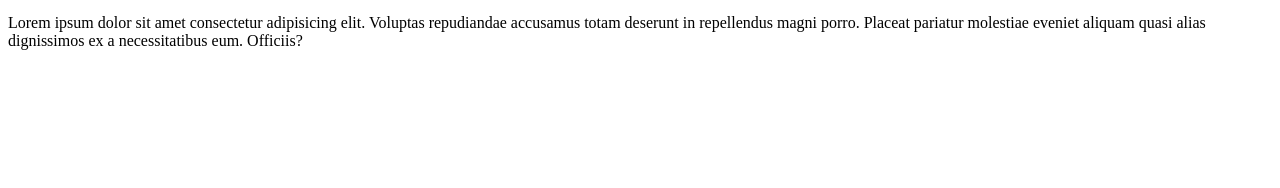
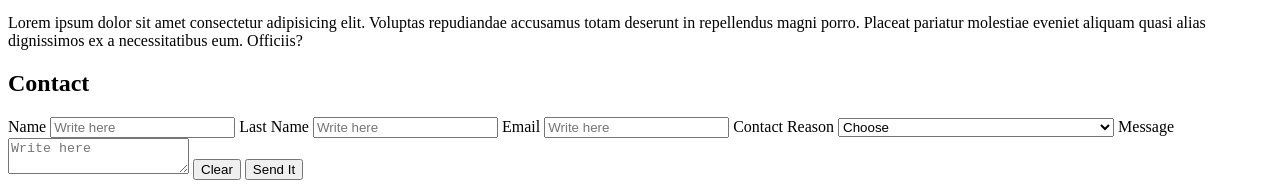
Before and after one commit to Dannylez/BaSP-M2023, a plain HTML site: page index.html in a window 1280 px wide. Shown: the part 2058-2246 px from the top of the page. Before the commit the page ends 2124 px from the top, so only its background shows below. Drawn offline with Linux system fonts and the light colour scheme.

Commit message:
BaSP-W02-2023: form

```diff
--- a/index.html
+++ b/index.html
@@ -56,5 +56,25 @@
             </p>
         </div>
     </section>
+    <form>
+        <h2>Contact</h2>
+        <label>Name</label>
+        <input type="text" placeholder="Write here">
+        <label>Last Name</label>
+        <input type="text" placeholder="Write here"/>
+        <label>Email</label>
+        <input type="email" placeholder="Write here"/>
+        <label>Contact Reason</label>
+        <select>
+            <option value="choose">Choose</option>
+            <option value="membership">I want to know about membership and cost</option>
+            <option value="suggestion">I want to make a question or suggestion</option>
+            <option value="contact">I want to make a contact</option>
+        </select>
+        <label>Message</label>
+        <textarea placeholder="Write here"></textarea>
+        <button>Clear</button>
+        <button>Send It</button>
+    </form>
 </body>
 </html>
```
